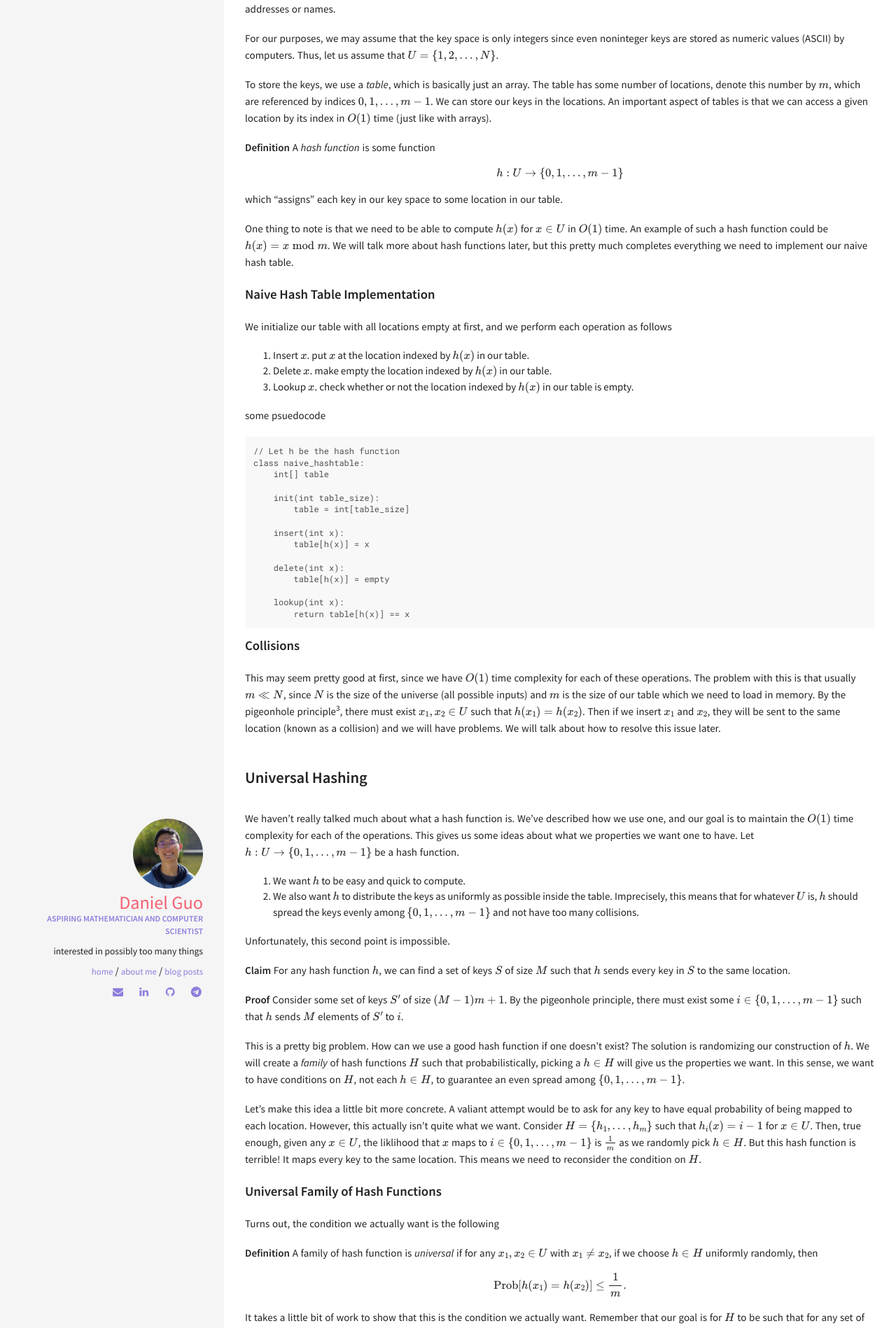
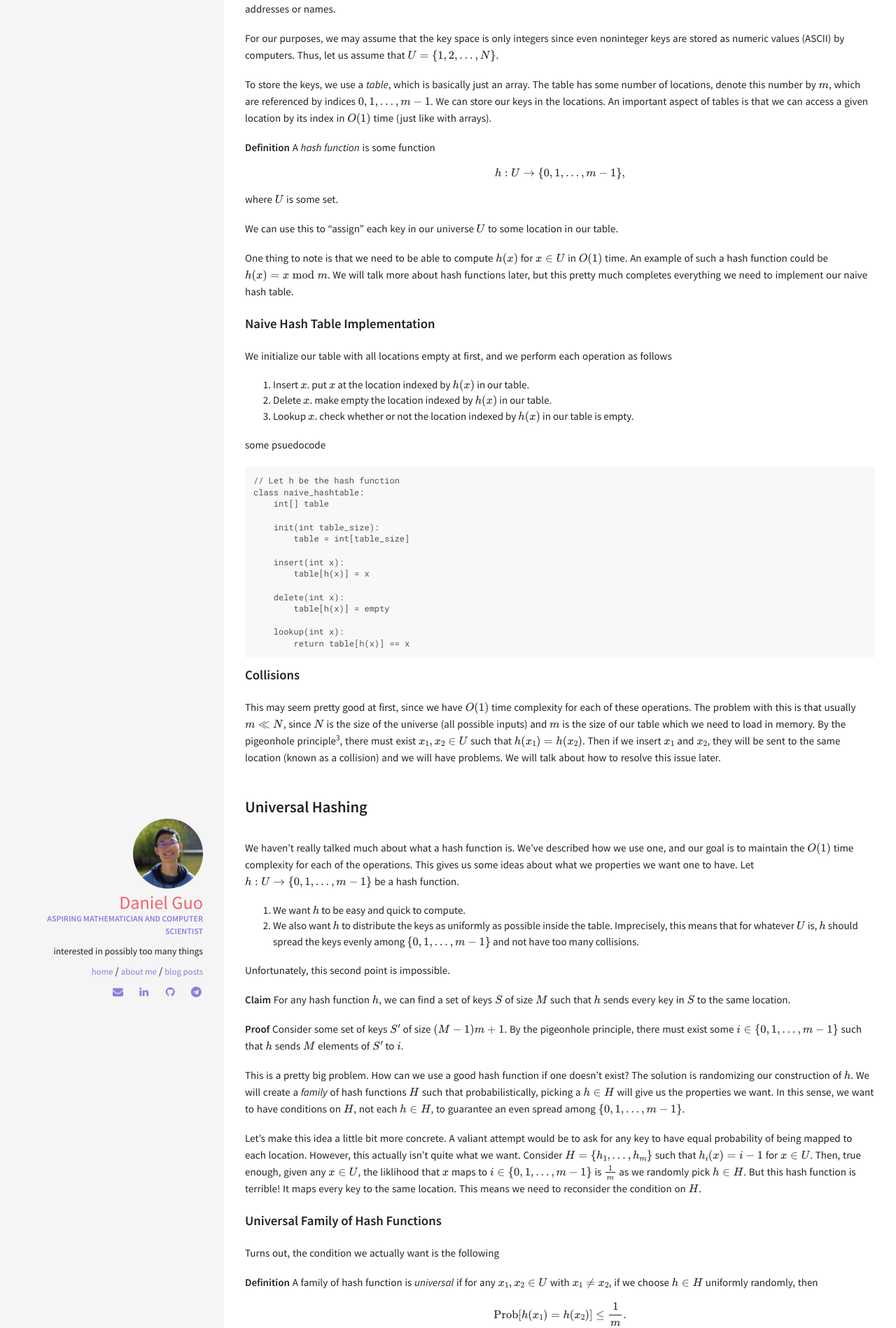
Before and after one commit to d-guo/danielguo.dev_old, a Jekyll site: the page built from _posts/2019-12-24-hash_tables.md, in a window 1280 px wide. Shown: the part 1160-3058 px from the top of the page at 70% size. Built offline with Jekyll 4.4.1, drawn with Linux system fonts in a browser that asks for light colours; formulas are drawn with MathJax 3; comment, search, counter and statistics services are not loaded; some of the changed text lies outside the part shown.

Commit message:
change definition

```diff
--- a/_posts/2019-12-24-hash_tables.md
+++ b/_posts/2019-12-24-hash_tables.md
@@ -39,9 +39,11 @@ To store the keys, we use a *table*, which is basically just an array. The table
 
 **Definition** A *hash function* is some function
 \\[
-    h: U \to \\{0, 1, \dots, m - 1\\}
+    h: U \to \\{0, 1, \dots, m - 1\\},
 \\]
-which "assigns" each key in our key space to some location in our table.
+where $U$ is some set.
+
+We can use this to "assign" each key in our universe $U$ to some location in our table.
 
 One thing to note is that we need to be able to compute $h(x)$ for $x \in U$ in $O(1)$ time. An example of such a hash function could be $h(x) = x \bmod m$. We will talk more about hash functions later, but this pretty much completes everything we need to implement our naive hash table.
 
```
